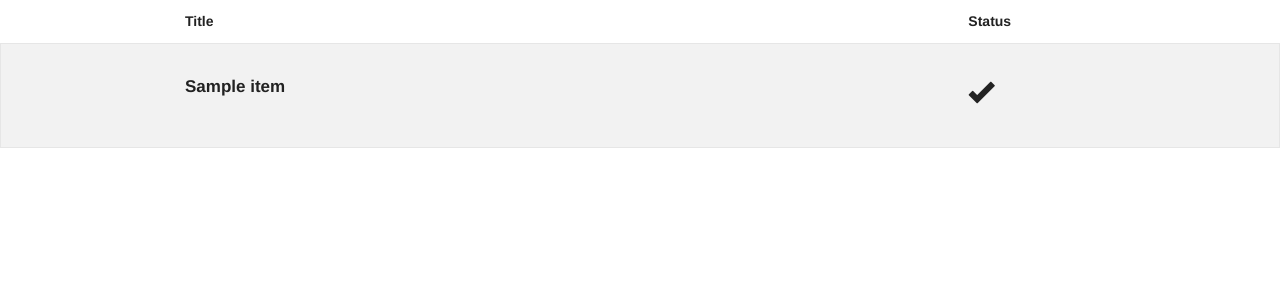
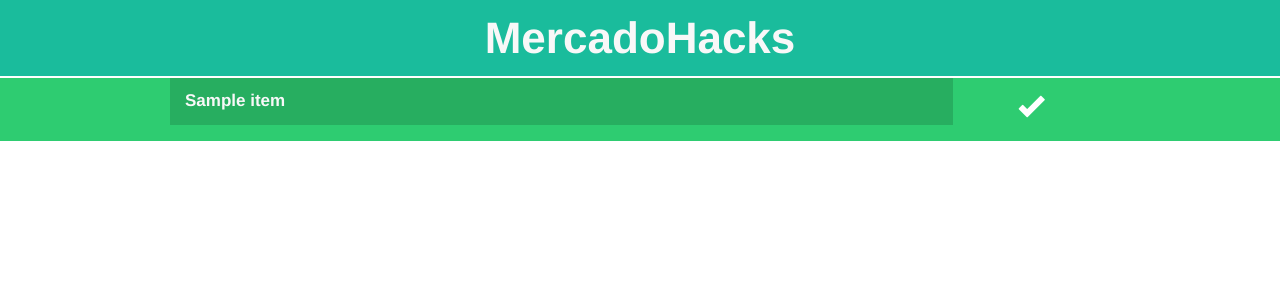
Before and after one commit to matiasanaya/meli_hackathon, a Rails app: page /index in a window 1280 px wide. Shown: the top 300 px of the page. Run offline with Rails 7, Linux system fonts and the light colour scheme; tables that the repository leaves empty hold one stand-in row (values such as "Sample post"); style sheets or scripts are compiled from the project's sources; parts of the project's set-up code (start-up, migrations or seed data) failed here and were passed over; some libraries are stand-ins or nearby versions.

Commit message:
Cleans up index view

```diff
--- a/app/assets/stylesheets/fakes.css.scss
+++ b/app/assets/stylesheets/fakes.css.scss
@@ -1,26 +1,33 @@
-h1, h2, h3, h4, h5, h6, p {
-	color: rgb(52, 73, 94);
+.row h1, .columns h5 {
+	color: #f8f8f8;
+	/*rgb(52, 73, 94);*/
 }
 
-body {
-	/*margin: 0px;*/
-	/*padding: 0px;*/
+.columns h3 {
+	color: white;
 }
 
-.container-fluid{
-	/*background-color: #F1C40F;*/
+#nav {
+	background-color: #1ABC9C;
+	margin-bottom: 2px;
 }
 
-.temp-top {
-	/*background-color: #F39C12;*/
+.status {
+	/*padding-bottom: 5%;*/
+	background-color: #2ECC71;
 }
 
-.listing {
-	/*background-color: #2ECC71;*/
-	/*margin-top: 2px;*/
-	/*padding: 2%;	*/
+.status h5 {
+	/*margin-top: 15px;*/
 }
 
-.huge-btn {
-	height: 100px;
+.title {
+	/*padding-top: 5%;*/
+	/*padding-bottom: 5%;*/
+	background-color: #27AE60;
 }
+
+.item {
+	background-color: #2ECC71;
+	margin-bottom: 2px;
+}
--- a/app/controllers/fakes_controller.rb
+++ b/app/controllers/fakes_controller.rb
@@ -1,6 +1,6 @@
 class FakesController < ApplicationController
 	def test
-		@item = Item.new(meli_stock: (rand(63) + 1), meli_title:'Lorem', stock_tracked: true, real_stock: 5)
+		@item = Item.new(meli_stock: (rand(63) + 1), meli_title:'Lorem ipsum fsdi ceowo csjo coscosko csoacs', stock_tracked: [true, false].sample, real_stock: 5)
 		@item.save
 		@item
 	end
--- a/app/views/fakes/index.html.erb
+++ b/app/views/fakes/index.html.erb
@@ -1,15 +1,19 @@
-<div class="container">
+<div id="nav">
 	<div class="row">
-		<div class="ten mobile-three columns"><h6>Title</h6></div>
-		<div class="two mobile-one columns"><h6>Status</h6></div>
+		<h1 class="text-center">MercadoHacks</h1>
 	</div>
-	<% @items.each do |item| %>
-	<div class="panel">
-		<a href="<%= item_path item %>">
+</div>
+<% @items.each do |item| %>
+<div class="item">
+	<a href="<%= item_path item %>">
 		<div class="row">
-				<div class="ten mobile-three columns"><h5><%= item.meli_title %></h5></div>
-				<div class="two mobile-one columns"><h3><i class="general foundicon-<%= 'checkmark' if item.has_stock %><%= 'remove' unless item.has_stock %>"></i><h3></div>
-		</div></a>
-	</div>
-	<% end %>
+			<div class="ten mobile-three columns title">
+					<h5><%= item.meli_title %></h5>
+			</div>
+			<div class="two mobile-one columns status">
+					<h3 class="text-center"><i class="general foundicon-<%= 'checkmark' if item.has_stock && item.stock_tracked %><%= 'remove' if !item.has_stock && item.stock_tracked%><%= 'settings' if !item.stock_tracked %>"></i></h3>
+			</div>
+		</div>
+	</a>
 </div>
+<% end %>
```
